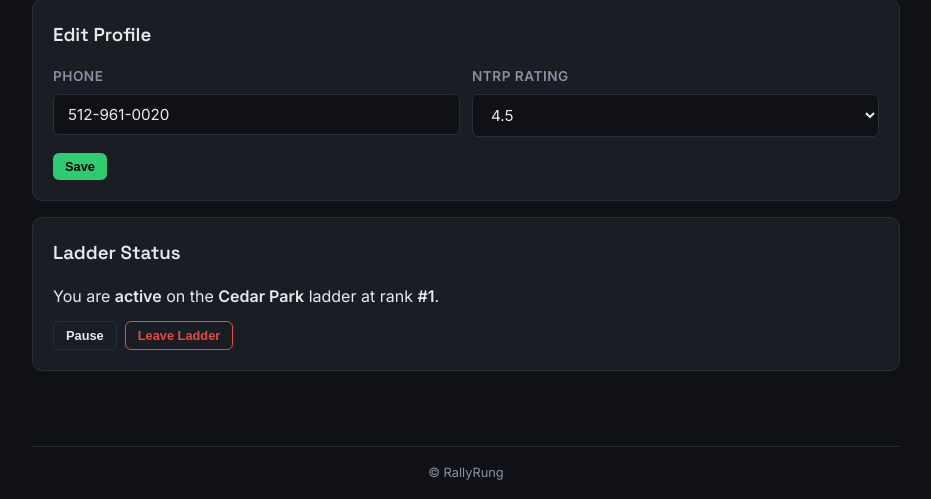
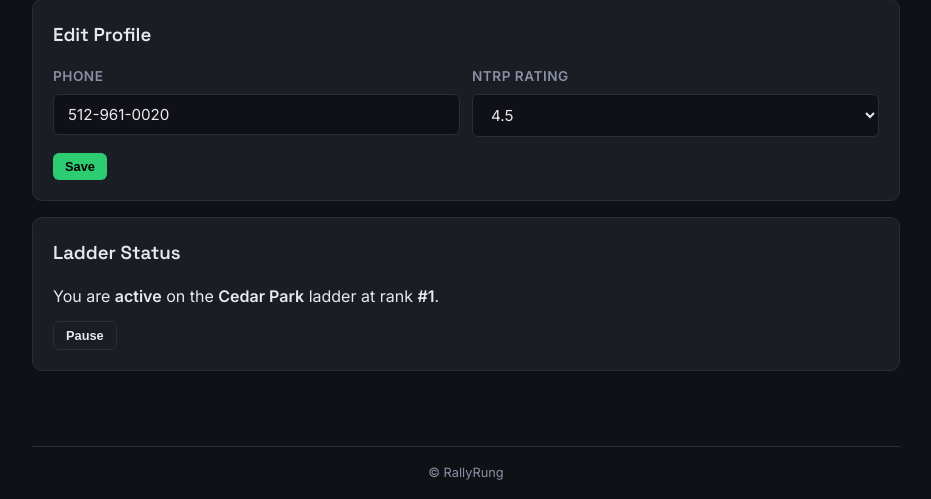
Before and after one commit to kaplanae/rallyrung, a Flask app: page /profile in a window 1280 px wide. Shown: the part 301-800 px from the top of the page, without its empty margins (174-1105 px from the left). Run offline with Flask 3, Linux system fonts and the light colour scheme; a user stored in the database is signed in; data comes from the database, SQL or seed files in the repository; data that the repository does not hold is empty; some libraries are stand-ins or nearby versions.

Commit message:
Remove Leave Ladder option, keep only Pause/Resume
Co-Authored-By: Claude Opus 4.6 <noreply@anthropic.com>

```diff
--- a/templates/profile.html
+++ b/templates/profile.html
@@ -93,24 +93,14 @@
         </form>
     {% elif ladder_player.is_active %}
         <p style="margin-bottom: 12px;">You are <strong>active</strong> on the <strong>{{ ladder_name }}</strong> ladder at rank <strong>#{{ ladder_player.ranking }}</strong>.</p>
-        <div style="display: flex; gap: 8px;">
         <form method="POST" action="{{ url_for('ladder_pause') }}">
             <button type="submit" class="btn btn-sm" style="background: var(--bg-card); border: 1px solid var(--border); color: var(--text);">Pause</button>
         </form>
-            <form method="POST" action="{{ url_for('ladder_leave') }}" onsubmit="return confirm('Are you sure you want to leave the ladder? Your ranking will be removed.');">
-                <button type="submit" class="btn btn-sm" style="background: var(--bg-card); border: 1px solid #e74c3c; color: #e74c3c;">Leave Ladder</button>
-            </form>
-        </div>
     {% else %}
         <p style="margin-bottom: 12px;">You are <strong>paused</strong> on the <strong>{{ ladder_name }}</strong> ladder at rank <strong>#{{ ladder_player.ranking }}</strong>. You won't be placed in groups until you resume.</p>
-        <div style="display: flex; gap: 8px;">
         <form method="POST" action="{{ url_for('ladder_unpause') }}">
             <button type="submit" class="btn btn-primary btn-sm">Resume</button>
         </form>
-            <form method="POST" action="{{ url_for('ladder_leave') }}" onsubmit="return confirm('Are you sure you want to leave the ladder? Your ranking will be removed.');">
-                <button type="submit" class="btn btn-sm" style="background: var(--bg-card); border: 1px solid #e74c3c; color: #e74c3c;">Leave Ladder</button>
-            </form>
-        </div>
     {% endif %}
 </div>
 
```
Lines whose indentation alone changed are shown as unchanged.
